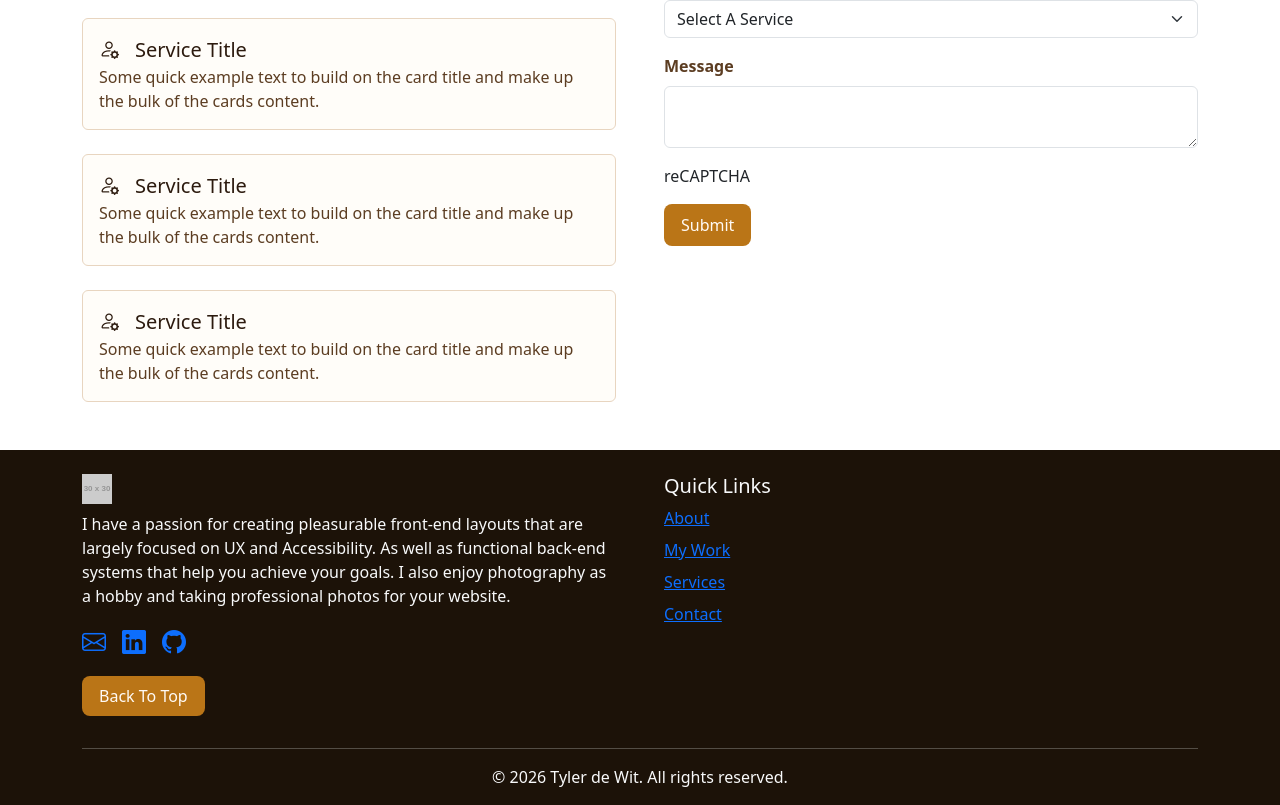
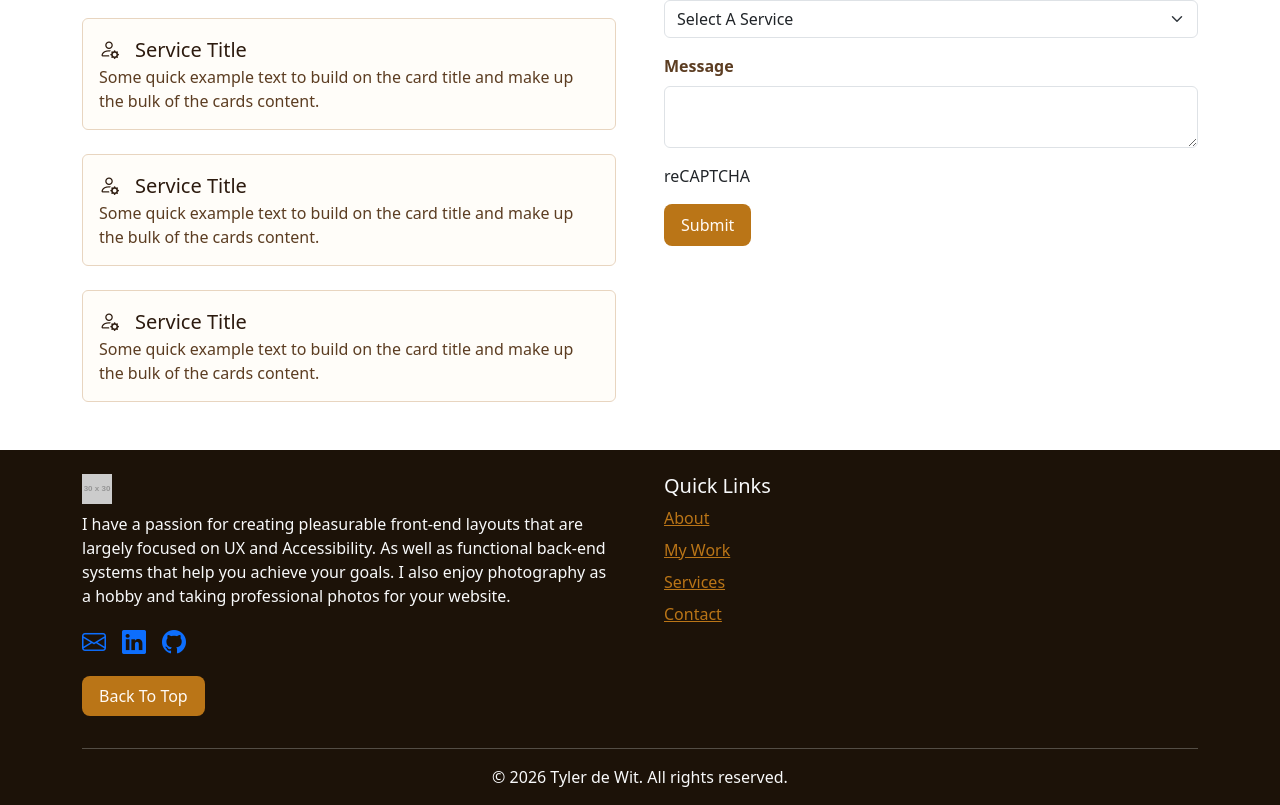
Before and after one commit to Tyler-de-Wit/portfolio-site-react, a React (Vite) app: page / in a window 1280 px wide. Shown: the part 2931-3736 px from the top of the page. Built offline with nearby package versions, Linux system fonts and the light colour scheme.

Commit message:
feat: Update link text colour

```diff
--- a/src/App.css
+++ b/src/App.css
@@ -105,6 +105,12 @@ header {
 .secondary-text {
   color: var(--secondary-text);
 }
+.link-text {
+  color: var(--links);
+}
+.link-text:hover {
+  color: var(--accents);
+}
 
 /* Background Colours */
 .card-background {
--- a/src/components/FooterSection.tsx
+++ b/src/components/FooterSection.tsx
@@ -31,16 +31,24 @@ const FooterSection = () => {
             <h2 className="fs-5 text-light">Quick Links</h2>
             <ul className="list-unstyled">
               <li className="mb-2">
-                <a href="#about">About</a>
+                <a href="#about" className="link-text">
+                  About
+                </a>
               </li>
               <li className="mb-2">
-                <a href="#my-work">My Work</a>
+                <a href="#my-work" className="link-text">
+                  My Work
+                </a>
               </li>
               <li className="mb-2">
-                <a href="#services">Services</a>
+                <a href="#services" className="link-text">
+                  Services
+                </a>
               </li>
               <li className="mb-2">
-                <a href="#contact">Contact</a>
+                <a href="#contact" className="link-text">
+                  Contact
+                </a>
               </li>
             </ul>
           </div>
```
